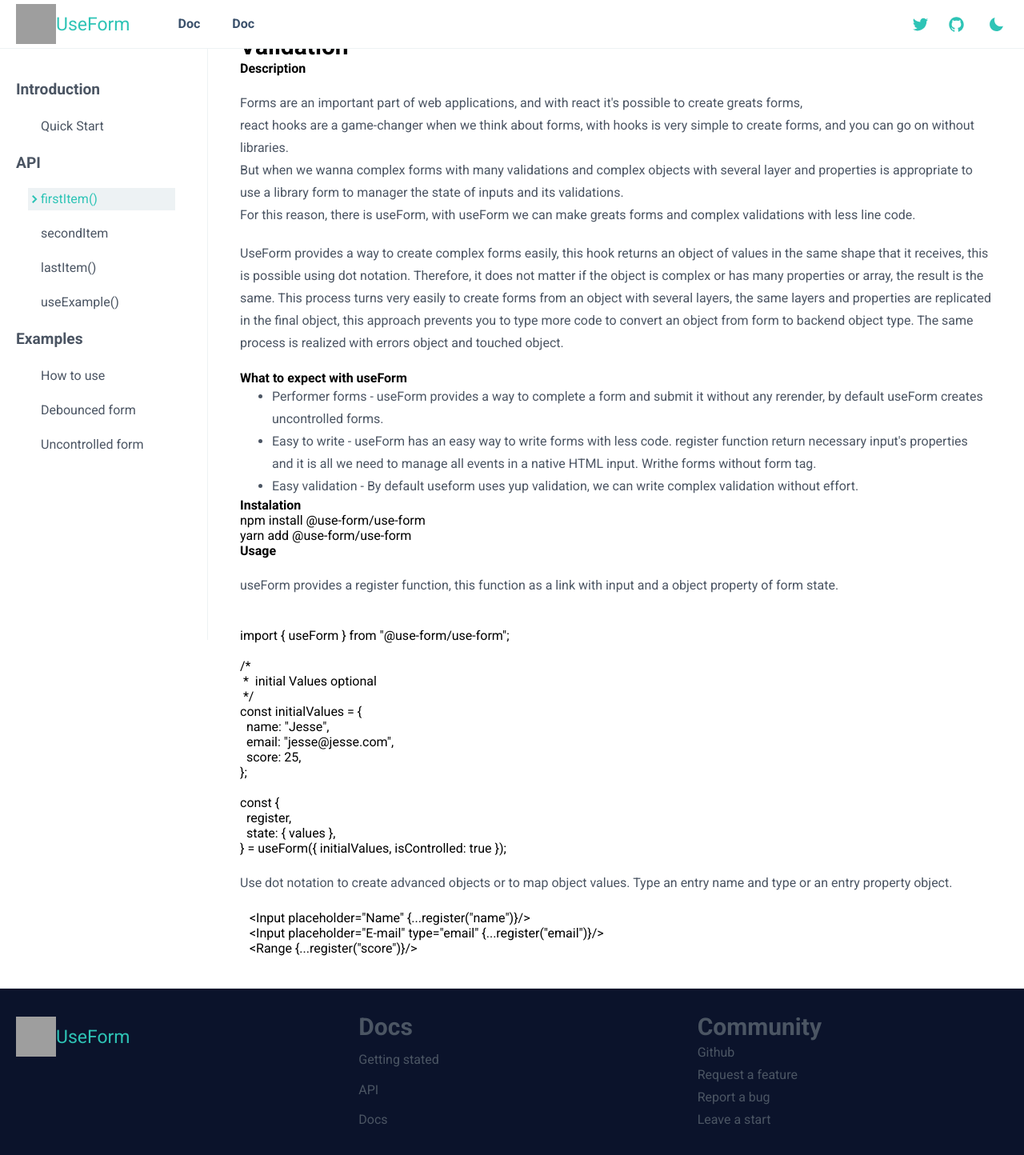
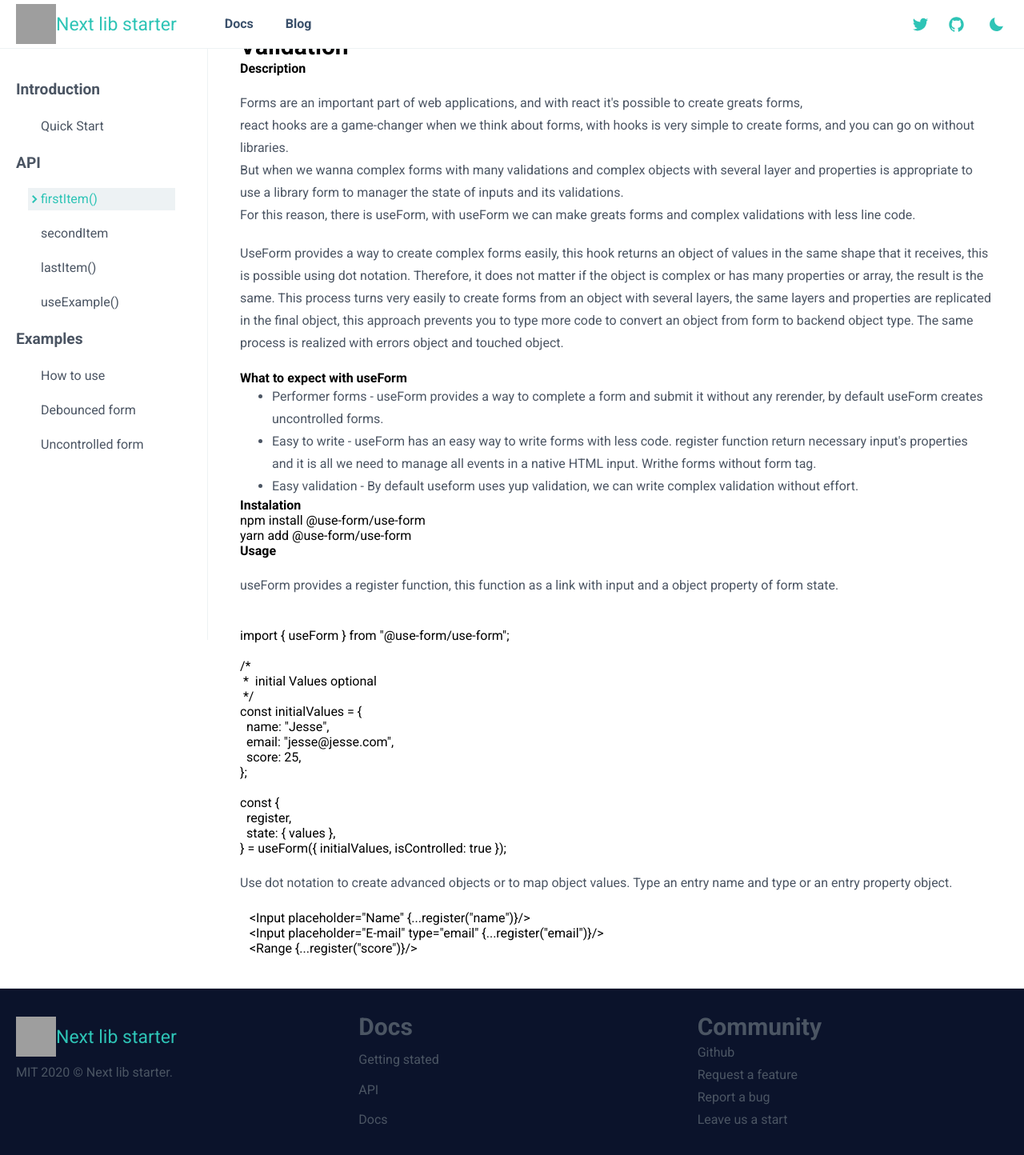
Before and after one commit to jucian0/next-lib-doc-starter, a Next.js app: page /docs/api/first-item in a window 1280 px wide. Shown: the top 1444 px of the page at 80% size. Built offline with nearby package versions, Linux system fonts and the light colour scheme; grey boxes are pictures that could not be loaded.

Commit message:
improve folder structure

```diff
--- /dev/null
+++ b/posts.js
@@ -0,0 +1,2 @@
+// automatically generated by build_post_index.js
+export default []
--- a/src/components/footer/index.jsx
+++ b/src/components/footer/index.jsx
@@ -2,7 +2,7 @@ import React from 'react'
 import Link from 'next/link';
 import {Container, FooterContent, FooterInformation, FooterLogo} from './styles'
 import {Logo} from '../logo'
-import logo from "../../../public/green_logo.svg";
+import config from '../../config';
 
 
 export default function Footer(){
@@ -11,23 +11,23 @@ export default function Footer(){
      <Container>
        <FooterContent>
          <FooterLogo>
-           <Logo>
-             <img src={logo} alt="logo" />
-             <span>UseForm</span>
-           </Logo>
+            <Logo>
+              {config.logo}
+            </Logo>
+            <span className="footer-text">{config.footerText}</span>
          </FooterLogo>
          <FooterInformation>
            <h1>Docs</h1>
-           <Link href="/">Getting stated</Link>
-           <Link href="/">API</Link>
-           <Link href="/">Docs</Link>
+           <Link href={`${config.path}docs`}>Getting stated</Link>
+           <Link href={`${config.path}api`}>API</Link>
+           <Link href={`${config.path}docs`}>Docs</Link>
          </FooterInformation>
          <FooterInformation>
            <h1>Community</h1>
-           <Link href="/">Github</Link>
-           <Link href="/">Request a feature</Link>
-           <Link href="/">Report a bug</Link>
-           <Link href="/">Leave a start</Link>
+           <Link href={config.repository}>Github</Link>
+           <Link href={`${config.repository}/issues`}>Request a feature</Link>
+           <Link href={`${config.repository}/issues`}>Report a bug</Link>
+           <Link href={`${config.repository}`}>Leave us a start</Link>
          </FooterInformation>
        </FooterContent>
      </Container>
--- a/src/components/footer/styles.js
+++ b/src/components/footer/styles.js
@@ -44,5 +44,11 @@ export const FooterLogo = styled.div`
   display:flex;
   justify-content:start;
   align-items:flex-start;
+  flex-direction:column;
   padding:15px 10px;
+
+  .footer-text{
+    margin-top:10px;
+      color:${({theme})=> theme.colors.textColor};
+  }
 `
--- a/src/components/navbar/index.jsx
+++ b/src/components/navbar/index.jsx
@@ -4,12 +4,10 @@ import { IoLogoGithub,IoLogoTwitter ,IoMdMoon,IoIosSunny} from "react-icons/io";
 import { TiThMenu } from "react-icons/ti";
 import {MdDragHandle} from 'react-icons/md';
 import { useRouter } from 'next/router';
-
+import  Config from '../../config';
 
 import { Container, ActionButtons, Button,MenuButton,Wrapper, Links, MobileLink } from './styles';
 import {Logo} from '../logo'
-import logo from "../../../public/green_logo.svg";
-
 import { ThemeContext } from "../providers/themeContext";
 import {lightTheme} from '../providers/theme'
 
@@ -27,16 +25,20 @@ function Navbar({setOpen}) {
   return (
     <Wrapper>
       <Container>
-        <Link href="/">
+        <div>
+        <Link href={Config.path}>
           <Logo>
-            <img src={logo} alt="logo" />
-            <span>UseForm</span>
+            {Config.logo}
           </Logo>
         </Link>
         <Links>
-          <Link href="/docs">Doc</Link>
-          <Link href="/docs">Doc</Link>
+        {
+          Config.navLinks.map(item=>(
+            <Link href={item.path}>{item.label}</Link>
+          ))
+        }
         </Links>
+        </div>
         <ActionButtons>
           <Button>
             <IoLogoTwitter />
@@ -48,18 +50,21 @@ function Navbar({setOpen}) {
             {theme ==='light' ? <IoMdMoon />:<IoIosSunny />}
           </Button>
           {
-            route !== '/' && (
-            <MenuButton onClick={setOpen}>
-              <TiThMenu />
-            </MenuButton>
-          )
-}
+            route !== Config.path && (
+              <MenuButton onClick={setOpen}>
+                <TiThMenu />
+              </MenuButton>
+            )
+          }
         </ActionButtons>
       </Container>
       <MobileLink isOpen={mobile}>
         <div>
-          <Link href="/docs">Doc</Link>
-          <Link href="/docs">Doc</Link>
+        {
+          Config.navLinks.map(item=>(
+            <Link href={item.path}>{item.label}</Link>
+          ))
+        }
         </div>
         <button type="button" onClick={()=>setMobile(!mobile)}>
           <MdDragHandle color={lightTheme.colors.primary} />
--- a/src/components/navbar/styles.js
+++ b/src/components/navbar/styles.js
@@ -26,6 +26,10 @@ export const Container = styled.div`
    align-items:center;
    padding:5px 0px 5px 20px;
    max-width:1440px;
+   & div{
+      display:flex;
+      align-items:center;
+   }
 `;
 
 export const ActionButtons = styled.div`
@@ -74,7 +78,7 @@ export const Links = styled.div`
    display:flex;
    justify-content:start;
    align-items:center;
-   width:100%;
+   width:fit-content;
    padding-left:40px;
 
    a{
--- /dev/null
+++ b/src/config/index.js
@@ -0,0 +1,54 @@
+import React from 'react'
+import logo from "../../public/green_logo.svg";
+import lib_logo from '../../public/lib_logo.png';
+import fav from '../../public/green_logo.svg';
+import Head from 'next/head'
+
+export default {
+  repository: 'https://github.com/jucian0/next-lib-doc-starter',
+  docsRepository: 'https://github.com/jucian0/next-lib-doc-starter',
+  branch: 'master',
+  siteName:'Next lib starter',
+  siteSlogan:'A starter project for library documentation made with nextjs.',
+  path: '/',
+  titleSuffix: ' – Next lib starter',
+  nextLinks: true,
+  prevLinks: true,
+  navLinks:[{
+     label:'Docs',
+     path:'/docs',
+  },
+  {
+     label:'Blog',
+     path:'/blog'
+  }
+],
+  defaultMenuCollapsed: false,
+  font: true,
+  footer: true,
+  footerText: 'MIT 2020 © Next lib starter.',
+  footerEditOnGitHubLink: true,
+  logo: (
+    <React.Fragment>
+      <img src={logo} alt="logo" />
+      <span className="mr-2 font-extrabold hidden md:inline">Next lib starter</span>
+    </React.Fragment>
+  ),
+  head: (
+    <Head>
+      <meta name="msapplication-TileColor" content="#ffffff" />
+      <meta name="theme-color" content="#ffffff" />
+      <meta name="viewport" content="width=device-width, initial-scale=1.0" />
+      <meta httpEquiv="Content-Language" content="en" />
+      <meta name="description" content="Next lib starter: A nextjs doc stater template" />
+      <meta name="twitter:card" content="summary_large_image" />
+      <meta name="twitter:site" content="@juciano_barbosa" />
+      <meta property="og:title" content="Next lib starter: A nextjs doc stater template" />
+      <meta property="og:description" content="Next lib starter: A nextjs doc stater template" />
+      <meta name="apple-mobile-web-app-title" content="Next lib starter" />
+      <meta name="viewport" content="width=device-width, initial-scale=1.0, maximum-scale=1.0,user-scalable=0" />
+      <meta name="twitter:image" content={lib_logo} />
+      <link rel="shortcut icon" href={fav} />
+    </Head>
+  ),
+}
--- a/src/pages/_app.jsx
+++ b/src/pages/_app.jsx
@@ -7,23 +7,7 @@ import { lightTheme, GlobalStyle, darkTheme } from '../components/providers/them
 import {ThemeContext} from '../components/providers/themeContext'
 import DocsLayout from '../layouts/docsLayout'
 import HomeLayout from '../layouts/homeLayout'
-import fav from '../../public/green_logo.svg'
-import lib_logo from '../../public/lib_logo.png'
-
-
-function MyHead(){
-  return(
-    <Head>
-      <meta name="viewport" content="width=device-width, initial-scale=1.0, maximum-scale=1.0,user-scalable=0" />
-      <meta name="twitter:card" content="summary_large_image" />
-        <meta name="twitter:site" content="@YOUR_TWITTER_USERNAME" />
-        <meta name="twitter:title" content="TITLE_FOR_YOUR_PAGE" />
-        <meta name="twitter:description" content="DESCRIPTION_FOR_YOUR_PAGE" />
-        <meta name="twitter:image" content={lib_logo} />
-        <link rel="shortcut icon" href={fav} />
-    </Head>
-  )
-}
+import config from '../config'
 
 
 export default ({ Component, pageProps }) => {
@@ -60,7 +44,7 @@ export default ({ Component, pageProps }) => {
       <ThemeContext.Provider value={{theme, setTheme:handleTheme}}>
         <ThemeProvider theme={theme ==='light'? lightTheme: darkTheme}>
           <MDXProvider>
-            <MyHead />
+            {config.head}
             <DocsLayout>
               <Component {...pageProps} />
             </DocsLayout>
@@ -75,7 +59,7 @@ export default ({ Component, pageProps }) => {
     <ThemeContext.Provider value={{theme, setTheme:handleTheme}}>
       <ThemeProvider theme={theme ==='light'? lightTheme: darkTheme}>
         <MDXProvider>
-          <MyHead />
+          {config.head}
           <HomeLayout>
             <Component {...pageProps} />
           </HomeLayout>
--- a/src/pages/index.jsx
+++ b/src/pages/index.jsx
@@ -3,6 +3,7 @@ import { DefaultSeo } from 'next-seo'
 import styled from 'styled-components'
 import Iframe from 'react-iframe'
 import { useRouter } from 'next/router'
+import config from '../config'
 
 
 const Hero = styled.div`
@@ -101,8 +102,8 @@ function Index() {
         }}
       />
       <Hero>
-        <h1>UseForm</h1>
-        <p>UseFom provides a way to create complex forms easily.</p>
+        <h1>{config.siteName}</h1>
+        <p>{config.siteSlogan}</p>
         <button onClick={redirect}>Read docs</button>
 
         <div style={{margin:30}}>
```
